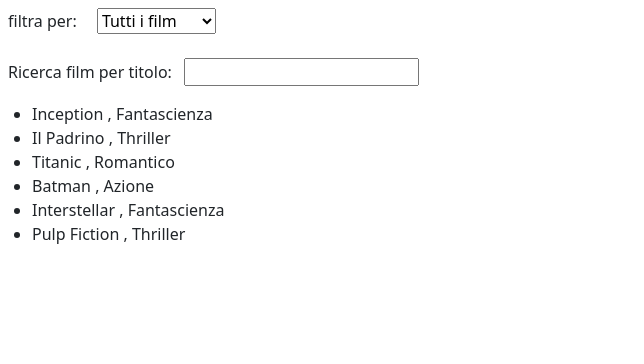
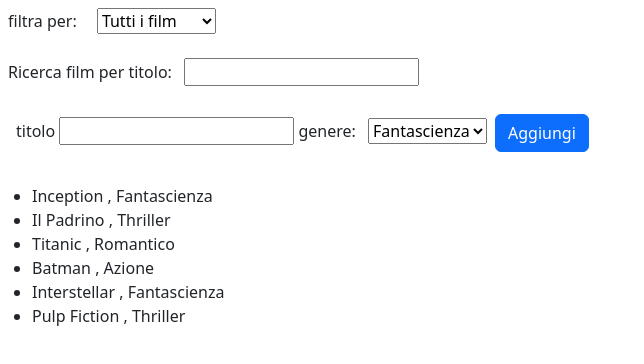
Before and after one commit to Marco-Petronella/react-movie-filter, a React (Vite) app: page / in a window 1280 px wide. Shown: the top 364 px of the page, without its empty margins (0-644 px from the left). Built offline with nearby package versions, Linux system fonts and the light colour scheme.

Commit message:
add form, modified handler with target.value

```diff
--- a/src/App.jsx
+++ b/src/App.jsx
@@ -10,8 +10,8 @@ function App() {
     setFilms(filmsList)
   }, [])
 
-  function handleGenreFilter() {
-    const selectedFilter = document.getElementById("filterGenre").value;
+  function handleGenreFilter(e) {
+    const selectedFilter = e.target.value;
     if (selectedFilter != "ALL") {
       const filteredFilms = originalList.filter((film) => film.genre == selectedFilter)
       setFilms(filteredFilms)
@@ -20,7 +20,17 @@ function App() {
       setFilms(originalList)
       }
   }
-    function handleTitleFilter() {
+    function handleTitleFilter(e) {
+    const selectedFilter = e.target.value
+    if (selectedFilter != "ALL") {
+      const filteredFilms = originalList.filter((film) => film.title.toLowerCase().includes(selectedFilter.toLowerCase()))
+      setFilms(filteredFilms)
+    }
+      else {
+      setFilms(originalList)
+      }
+  }
+    function handleAddFilm() {
     const selectedFilter = document.getElementById("filterTitle").value;
     if (selectedFilter != "ALL") {
       const filteredFilms = originalList.filter((film) => film.title.toLowerCase().includes(selectedFilter.toLowerCase()))
@@ -30,6 +40,7 @@ function App() {
       setFilms(originalList)
       }
   }
+
 
   return (
     <>
@@ -42,6 +53,19 @@ function App() {
     </select>
     <p className="m-2">Ricerca film per titolo: <input onChange={handleTitleFilter} className="m-2" name="" id="filterTitle"></input></p>
 
+    <form className="m-2 p-2" onSubmit={handleAddFilm}>
+
+      <p>titolo <input type="text" defaultValue={""} />
+
+      <span> genere: </span><select onChange={handleGenreFilter} className="m-2" name="" id="genre">
+      <option value="Fantascienza">Fantascienza</option>
+      <option value="Thriller">Thriller</option>
+      <option value="Romantico">Romantico</option>
+      <option value="Azione">Azione</option> </select>
+
+      <button type="submit" className="btn btn-primary"> Aggiungi </button>
+      </p>
+    </form>
     <ul>
     {films.map(film => (
       <li key={film.title}>{film.title} , {film.genre}</li>
```
